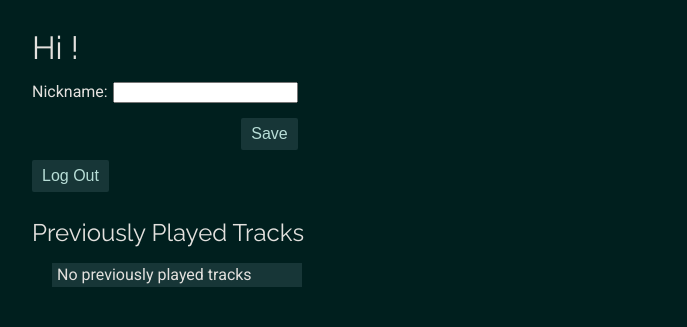
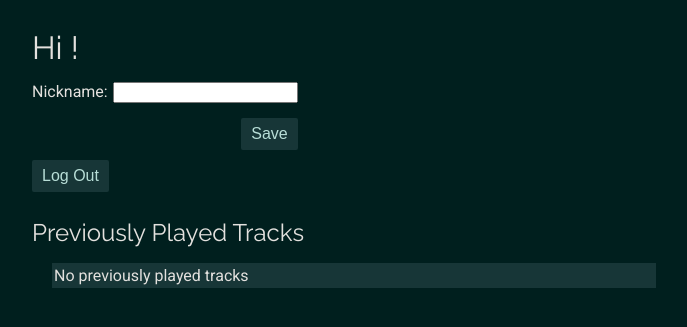
Before and after one commit to SaraBee/MCGJ, a Flask app: template mcgj/templates/edit_profile.html in a window 1280 px wide. Shown: the top 327 px of the page, without its empty margins (1-688 px from the left). Run offline with Flask 2, Linux system fonts and the light colour scheme; the template is opened without the code that fills it, so the values that code supplies are empty.

Commit message:
Use `track-list` CSS class for previously played tracks.

```diff
--- a/mcgj/templates/edit_profile.html
+++ b/mcgj/templates/edit_profile.html
@@ -13,7 +13,7 @@
 <div class="dash">
   <div class="unplayed">
     <h2>Previously Played Tracks</h2>
-    <ul class="session-list">
+    <ul class="track-list">
       {% if tracks|length > 0 %}
       {% for track in tracks %}
       <li class="{{loop.cycle('odd', 'even')}}">{% with track=track %} {% include "played_user_track_row.html" %} {% endwith %}</li>
```
